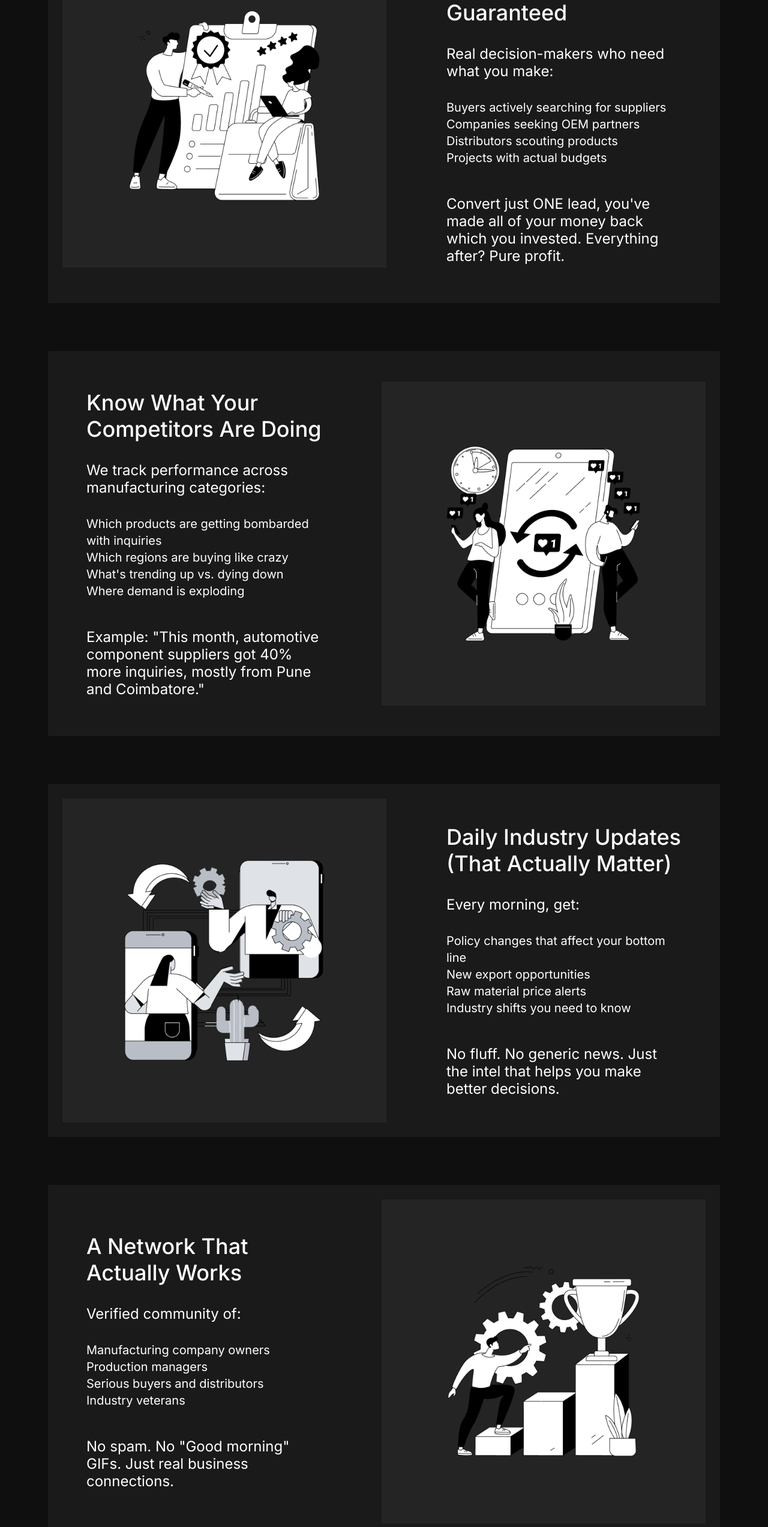
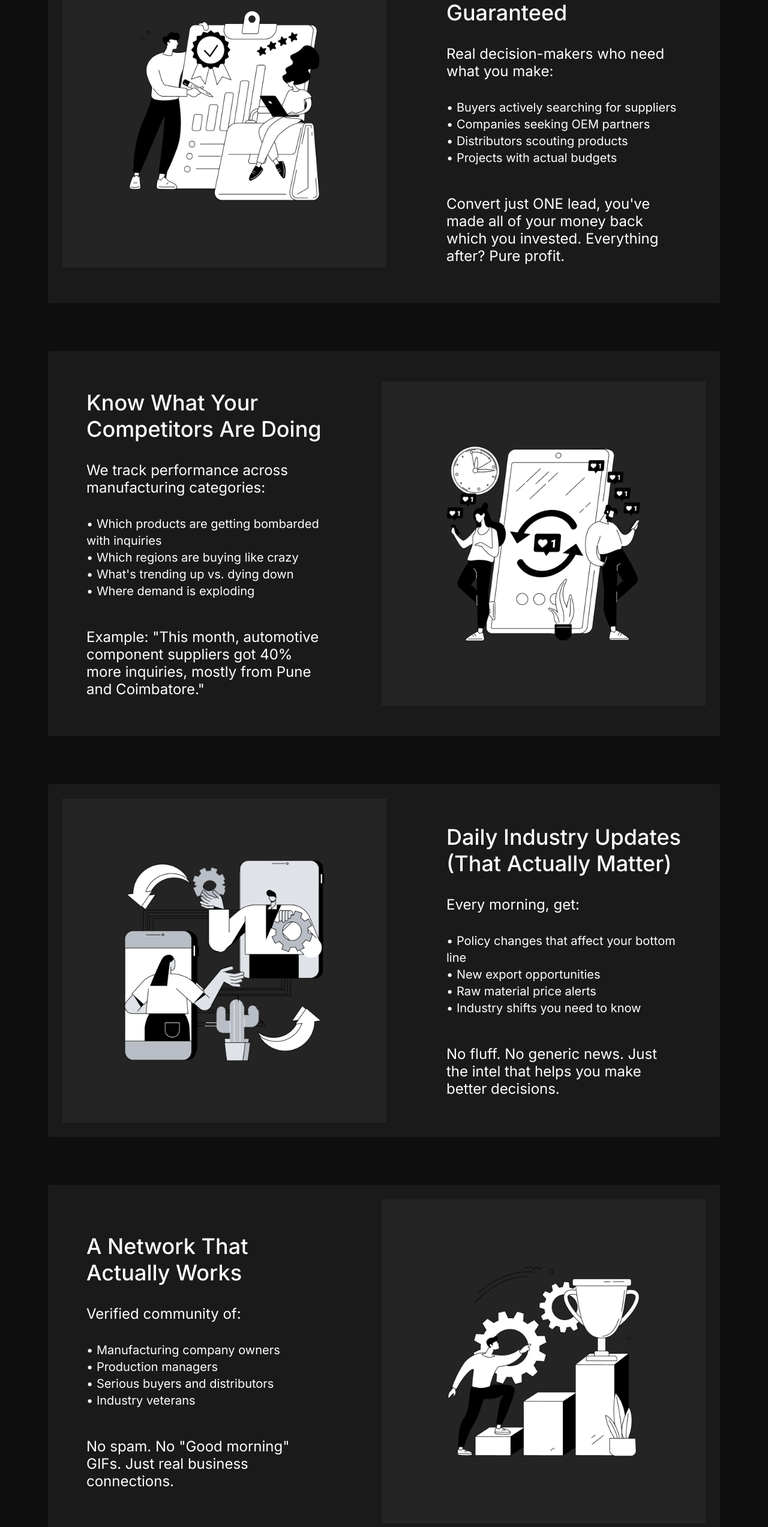
Before and after one commit to Siddhesh140/bns, a React (Vite) app in the folder client/: page / in a window 1280 px wide. Shown: the part 3968-6513 px from the top of the page at 60% size. Built offline with nearby package versions, Linux system fonts and the light colour scheme.

Commit message:
fix: Add bullet points to solution card content
- Added bullet point characters (•) to all solution card content lines
- Matches original design with bullet points before each item
- Affects all 4 solution cards in What section

```diff
--- a/client/src/components/home/WhatSection.jsx
+++ b/client/src/components/home/WhatSection.jsx
@@ -204,10 +204,10 @@ export default function What() {
                     subtitle="Real decision-makers who need what you make:"
                     content={
                         <>
-                            Buyers actively searching for suppliers<br />
-                            Companies seeking OEM partners<br />
-                            Distributors scouting products<br />
-                            Projects with actual budgets
+                            • Buyers actively searching for suppliers<br />
+                            • Companies seeking OEM partners<br />
+                            • Distributors scouting products<br />
+                            • Projects with actual budgets
                         </>
                     }
                     footer="Convert just ONE lead, you've made all of your money back which you invested. Everything after? Pure profit."
@@ -221,10 +221,10 @@ export default function What() {
                     subtitle="We track performance across manufacturing categories:"
                     content={
                         <>
-                            Which products are getting bombarded with inquiries<br />
-                            Which regions are buying like crazy<br />
-                            What's trending up vs. dying down<br />
-                            Where demand is exploding
+                            • Which products are getting bombarded with inquiries<br />
+                            • Which regions are buying like crazy<br />
+                            • What's trending up vs. dying down<br />
+                            • Where demand is exploding
                         </>
                     }
                     footer='Example: "This month, automotive component suppliers got 40% more inquiries, mostly from Pune and Coimbatore."'
@@ -238,10 +238,10 @@ export default function What() {
                     subtitle="Every morning, get:"
                     content={
                         <>
-                            Policy changes that affect your bottom line<br />
-                            New export opportunities<br />
-                            Raw material price alerts<br />
-                            Industry shifts you need to know
+                            • Policy changes that affect your bottom line<br />
+                            • New export opportunities<br />
+                            • Raw material price alerts<br />
+                            • Industry shifts you need to know
                         </>
                     }
                     footer="No fluff. No generic news. Just the intel that helps you make better decisions."
@@ -255,10 +255,10 @@ export default function What() {
                     subtitle="Verified community of:"
                     content={
                         <>
-                            Manufacturing company owners<br />
-                            Production managers<br />
-                            Serious buyers and distributors<br />
-                            Industry veterans
+                            • Manufacturing company owners<br />
+                            • Production managers<br />
+                            • Serious buyers and distributors<br />
+                            • Industry veterans
                         </>
                     }
                     footer='No spam. No "Good morning" GIFs. Just real business connections.'
```
